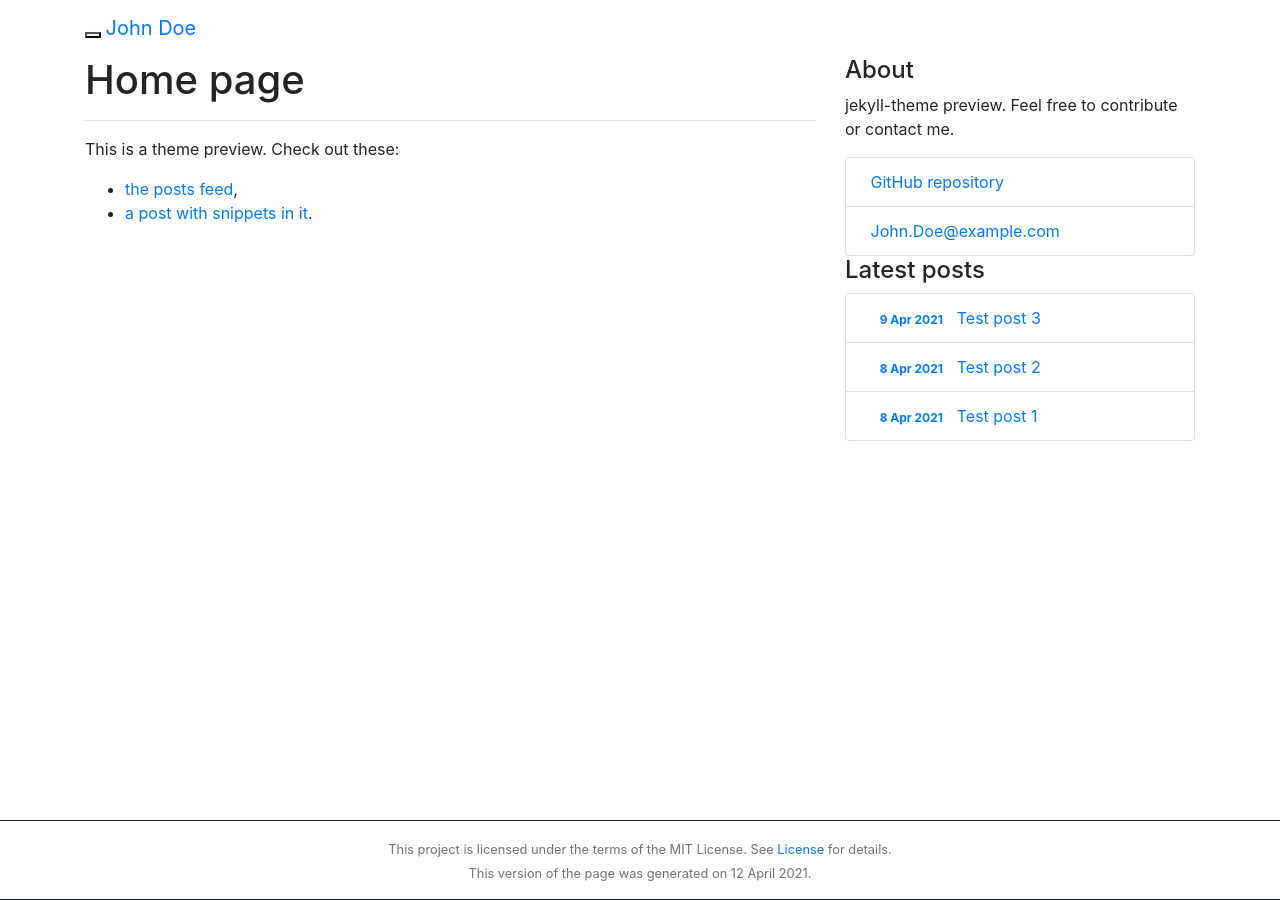
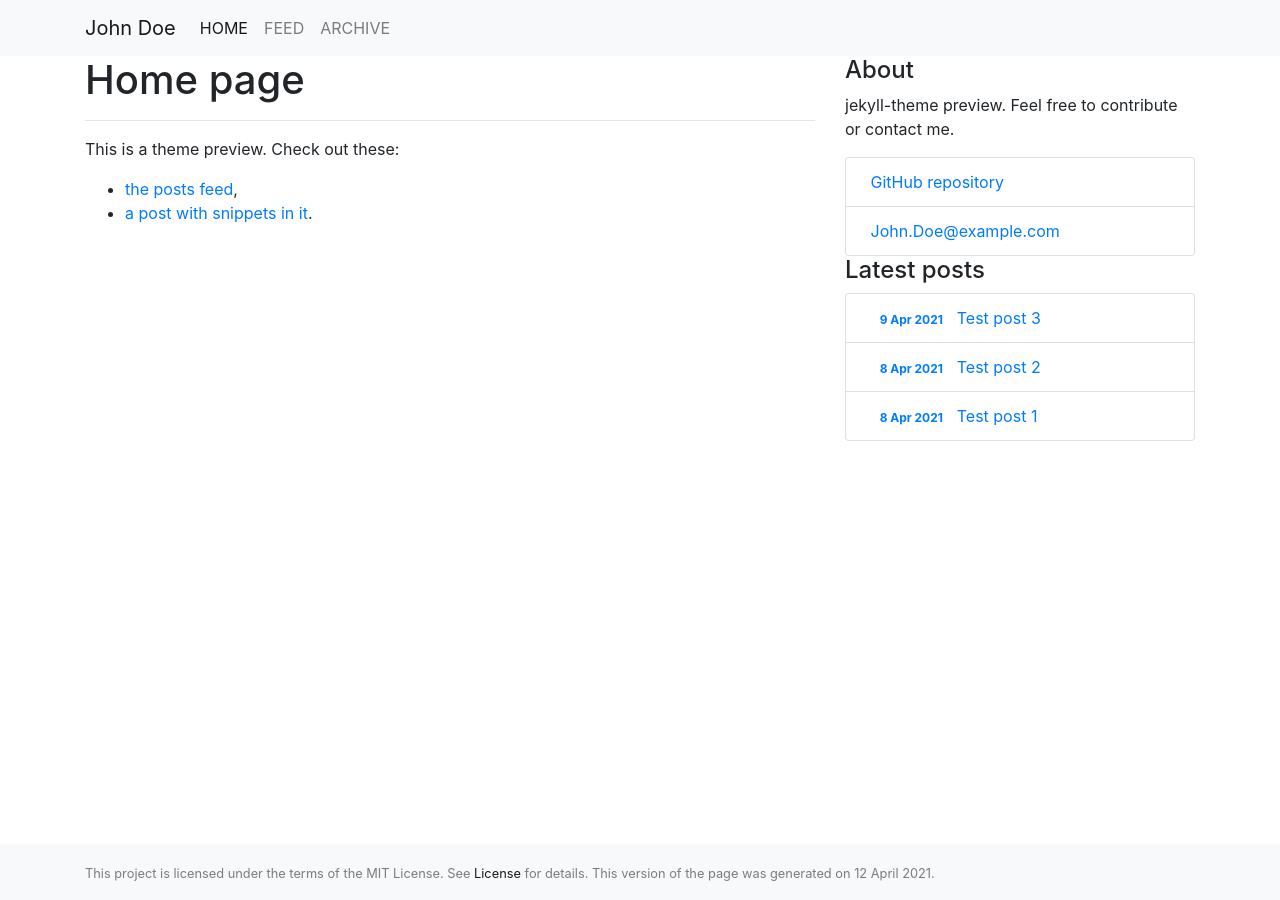
Before and after one commit to egor-tensin/jekyll-theme, a Jekyll site: the page built from index.md, in a window 1280 px wide. Built offline with Jekyll 4.4.1, drawn with Linux system fonts in a browser that asks for light colours.

Commit message:
navbar: preliminary Bootstrap 4 support

```diff
--- a/_includes/common/footer.html
+++ b/_includes/common/footer.html
@@ -1,24 +1,13 @@
-        </div>
       </div>
-      <div class="footer-wrapper-collapse">
-        <footer class="navbar-default">
-          <div class="container">
-            <div style="display: table; width: 100%;">
-              <div style="display: table-row;">
-                <div style="display: table-cell;">
-                  <div class="text-center text-muted"><small>This project is licensed under the terms of the {{ site.settings.project.license }}. See <a href="{{ '/' | relative_url }}{{ site.settings.project.license_file }}">License</a> for details.</small></div>
-                </div>
-              </div>
-              <div style="display: table-row;">
-                <div style="display: table-cell;">
-                  <div class="text-center text-muted"><small>This version of the page was generated on {{ site.time | date: '%-d %B %Y' }}.</small></div>
-                </div>
-              </div>
-            </div>
-          </div>
-        </footer>
+    </main>
+    <footer class="navbar navbar-expand-md navbar-light bg-light">
+      <div class="container">
+        <span class="navbar-text">
+          <small>This project is licensed under the terms of the {{ site.settings.project.license }}. See <a href="{{ '/' | relative_url }}{{ site.settings.project.license_file }}">License</a> for details.
+This version of the page was generated on {{ site.time | date: '%-d %B %Y' }}.</small>
+        </span>
       </div>
-    </div>
+    </footer>
     <script src="https://code.jquery.com/jquery-3.5.1.slim.min.js" integrity="sha384-DfXdz2htPH0lsSSs5nCTpuj/zy4C+OGpamoFVy38MVBnE+IbbVYUew+OrCXaRkfj" crossorigin="anonymous"></script>
     <script src="https://cdn.jsdelivr.net/npm/bootstrap@4.6.0/dist/js/bootstrap.bundle.min.js" integrity="sha384-Piv4xVNRyMGpqkS2by6br4gNJ7DXjqk09RmUpJ8jgGtD7zP9yug3goQfGII0yAns" crossorigin="anonymous"></script>
   </body>
--- a/_includes/common/header.html
+++ b/_includes/common/header.html
@@ -15,20 +15,16 @@
     {% include common/mathjax.html %}
 
     <link rel="stylesheet" href="{{ '/assets/css/main.css' | relative_url }}">
-
     {% if page.custom_css %}
       {% for css in page.custom_css %}
         <link rel="stylesheet" href="{{ '/assets/css/' | relative_url }}{{ css }}"/>
       {% endfor %}
     {% endif %}
   </head>
-  <body>
-    <div class="top-level-footer-wrapper">
-      {% if site.settings.navbar.hide or page.navbar.hide %}
-      {% else %}
-        <div class="footer-wrapper-collapse">
-          {% include common/navbar.html %}
-        </div>
-      {% endif %}
-      <div class="footer-wrapper-expand">
-        <div class="container">
+  <body class="d-flex flex-column min-vh-100">
+    {% if site.settings.navbar.hide or page.navbar.hide %}
+    {% else %}
+      {% include common/navbar.html %}
+    {% endif %}
+    <main role="main" class="flex-fill">
+      <div class="container">
--- a/_includes/common/navbar.html
+++ b/_includes/common/navbar.html
@@ -1,16 +1,12 @@
-<nav class="navbar navbar-default navbar-static-top">
+<header>
+  <nav class="navbar navbar-expand-md navbar-light bg-light">
     <div class="container">
-    <div class="navbar-header">
-      <button type="button" class="navbar-toggle" data-toggle="collapse" data-target=".navbar-collapse">
-        <span class="sr-only">Toggle navigation</span>
-        <span class="icon-bar"></span>
-        <span class="icon-bar"></span>
-        <span class="icon-bar"></span>
+      <a class="navbar-brand" href="/">{{ site.settings.author.name }}</a>
+      <button type="button" class="navbar-toggler" data-toggle="collapse" data-target="#navbar_content" aria-controls="navbar_content" aria-expanded="false" aria-label="Toggle navigation">
+        <span class="navbar-toggler-icon"></span>
       </button>
-      <a class="navbar-brand" href="/">{{ site.settings.author.name }}</a>
-    </div>
-    <div class="navbar-collapse collapse">
-      <ul class="nav navbar-nav">
+      <div class="collapse navbar-collapse" id="navbar_content">
+        <ul class="navbar-nav mr-auto">
           {% assign page_list = site.pages | where_exp: "x","x.navbar.link" | sort: "navbar.priority" %}
           {% for node in page_list %}
             {% comment %}
@@ -39,12 +35,15 @@
               {% capture icon %}<span class="glyphicon glyphicon-{{ icon }}"></span>&nbsp;{% endcapture %}
             {% endif %}
             {% if page.url == node.url %}
-            <li class="active"><a href="{{ node.url | relative_url }}" class="active">{{ icon }}{{ link }}</a></li>
+              <li class="nav-item active">
             {% else %}
-            <li><a href="{{ node.url | relative_url }}">{{ icon }}{{ link }}</a></li>
+              <li class="nav-item">
             {% endif %}
+                <a class="nav-link" href="{{ node.url | relative_url }}" class="active">{{ link }}</a>
+              </li>
           {% endfor %}
         </ul>
       </div>
     </div>
   </nav>
+</header>
--- a/assets/css/common/footer.css
+++ /dev/null
@@ -1,30 +0,0 @@
-html, body {
-  height: 100%;
-  width: 100%;
-}
-.top-level-footer-wrapper {
-  height: 100%;
-  width: 100%;
-  display: table;
-
-  /*
-   * Without this property, scrollbars inside <pre> elements don't work if
-   * display's width is less than 750px.
-   * God, I hate CSS.
-   */
-  table-layout: fixed;
-}
-.footer-wrapper-collapse {
-  display: table-row;
-  height: 1px;
-}
-.footer-wrapper-expand {
-  display: table-row;
-  height: auto;
-}
-footer {
-  margin-top: 20px;
-  padding: 15px 0 15px;
-  border-width: 1px 0;
-  border-style: solid;
-}
--- a/assets/css/main.css
+++ b/assets/css/main.css
@@ -1,4 +1,3 @@
-@import 'common/footer.css';
 @import 'common/misc.css';
 @import 'snippets.css';
 @import 'syntax.css';
```
Lines whose indentation alone changed are shown as unchanged.
